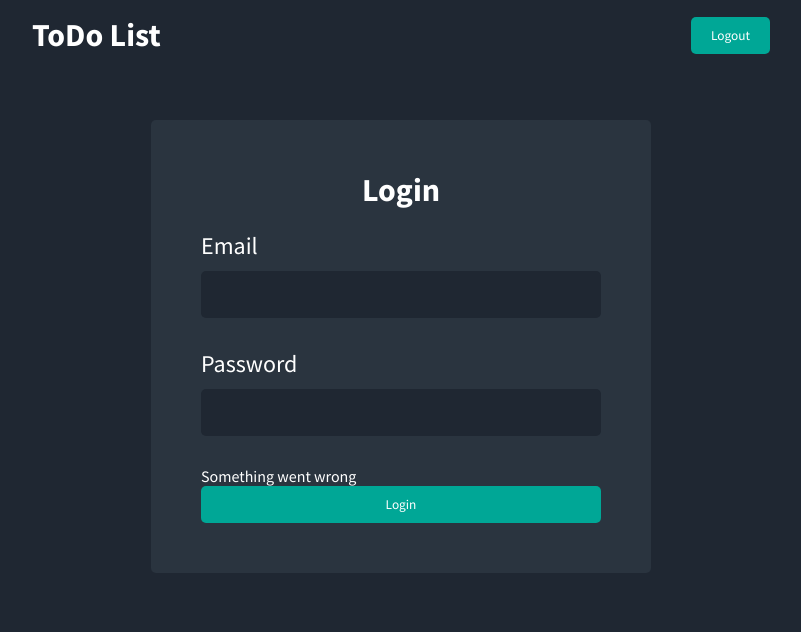
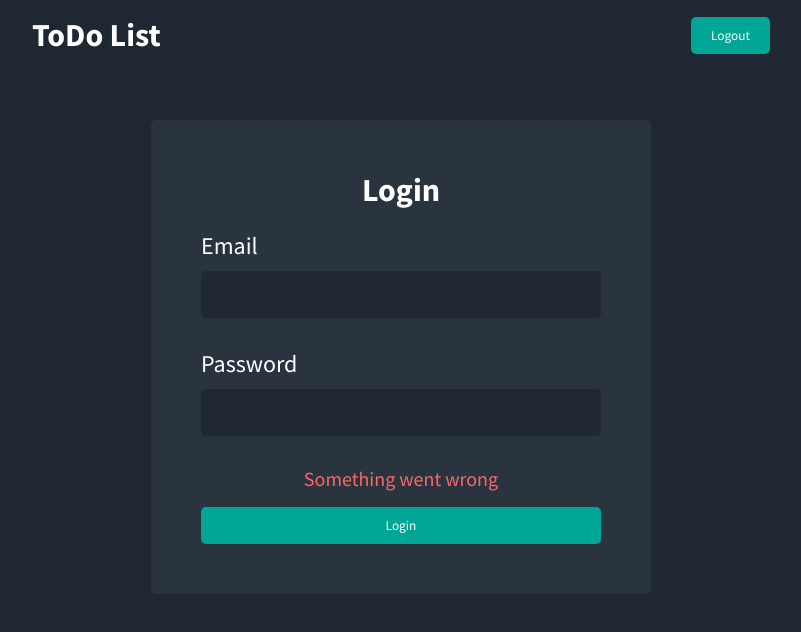
Before and after one commit to LulaZeta/todo_list_fullstack, a React (Create React App) app in the folder client/: page / in a window 1280 px wide. Shown: the top 632 px of the page, without its empty margins (239-1040 px from the left). Built offline with nearby package versions, Linux system fonts and the light colour scheme.

Commit message:
Update main.scss

```diff
--- a/client/src/main.scss
+++ b/client/src/main.scss
@@ -120,9 +120,14 @@ textarea {
     .btn {
       width: 100%;
     }
+    .auth__error {
+      margin-bottom: 1rem;
+      text-align: center;
+      font-size: 1.25rem;
+    }
   }
 
-  &__errors {
+  &__error {
     font-size: 1rem;
     margin-top: 10px;
     color: $red;
```
